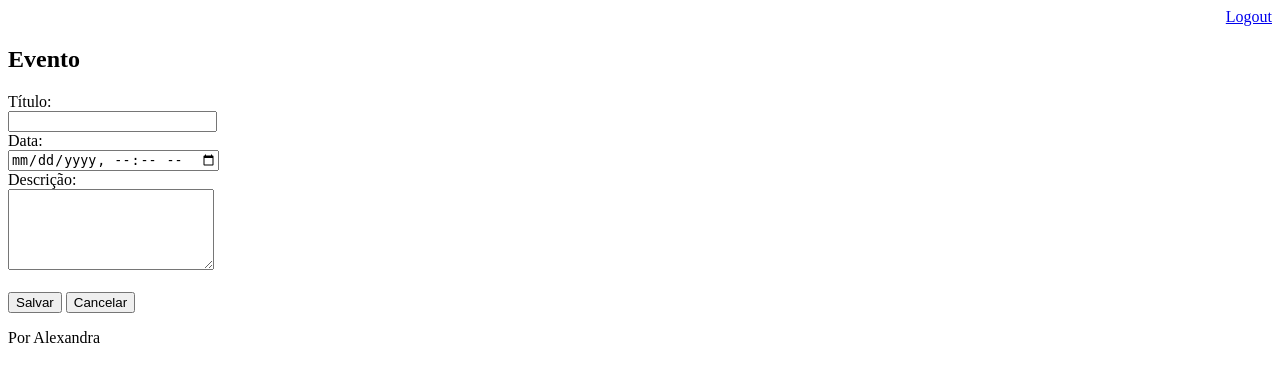
After one commit to alexandraferrari/agenda-django, a Django app: page /agenda/evento/ in a window 1280 px wide. The commit adds this page. Shown: the top 382 px of the page. Run offline with Django 3.2, Linux system fonts and the light colour scheme; the visitor is signed in with stand-in values (Sample User, id 1).

Commit message:
incluido tela para adicionar evento

```diff
--- a/app/urls.py
+++ b/app/urls.py
@@ -24,6 +24,8 @@ urlpatterns = [
     # path('', views.index),
     path('', RedirectView.as_view(url = '/agenda/')),
     path('agenda/', views.lista_eventos),
+    path('agenda/evento/', views.evento),
+    path('agenda/evento/submit', views.submit_evento),
     path('login/', views.login_user),
     path('login/submit', views.submit_login),
     path('logout/', views.logout_user),
--- a/core/views.py
+++ b/core/views.py
@@ -43,3 +43,21 @@ def lista_eventos(req):
   evento = Evento.objects.filter(usuario=usuario)
   dados = { 'eventos': evento }
   return render(req, 'agenda.html', dados)
+
+@login_required(login_url='/login/')
+def evento(req):
+  return render(req, 'evento.html')
+
+@login_required(login_url='/login/')
+def submit_evento(req):
+  if req.POST:
+    titulo = req.POST.get('titulo')
+    data_evento = req.POST.get('data_evento')
+    descricao = req.POST.get('descricao')
+    usuario = req.user
+    ale = Evento.objects.create(titulo=titulo,
+                          data_evento=data_evento,
+                          descricao=descricao,
+                          usuario=usuario,
+                          local="asd")
+  return redirect('/')
--- a/templates/agenda.html
+++ b/templates/agenda.html
@@ -2,7 +2,9 @@
 
 {% block content %}
     <h1>Agendamentos</h1>
-
+    <a href="evento/">
+      <button type="button">Novo evento</button>
+    </a>
     <ul>
     {% for evento in eventos %}
       <li>{{ evento.titulo }} - {{ evento.get_data_evento }}</li>
--- /dev/null
+++ b/templates/evento.html
@@ -0,0 +1,25 @@
+{% extends "model-page.html" %}
+
+{% block content %}
+
+  <h2>Evento</h2>
+  <form action="submit" method="POST"> {% csrf_token %}
+    <label>Título:</label>
+    <br>
+    <input type="text" name="titulo" size="23">
+    <br>
+    <label>Data:</label>
+    <br>
+    <input type="datetime-local" name="data_evento">
+    <br>
+    <label>Descrição:</label>
+    <br>
+    <textarea name="descricao" rows="5" cols="23"></textarea>
+    <br><br>
+    <button type="submit">Salvar</button>
+    <a href="/">
+      <button type="button">Cancelar</button>
+    </a>
+  </form>
+
+{% endblock %}
--- a/templates/model-footer.html
+++ b/templates/model-footer.html
@@ -1 +1 @@
-<p>Footer</p>
+<p>Por Alexandra</p>
```
